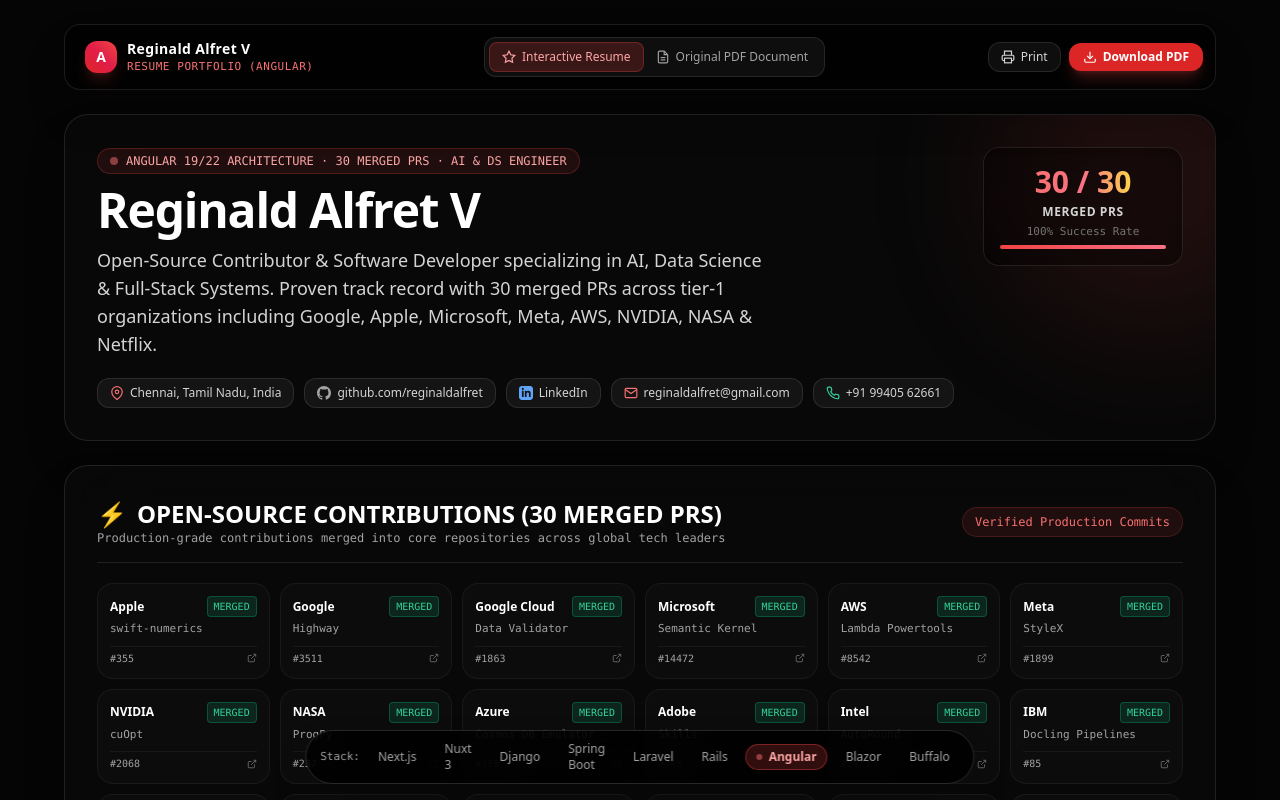
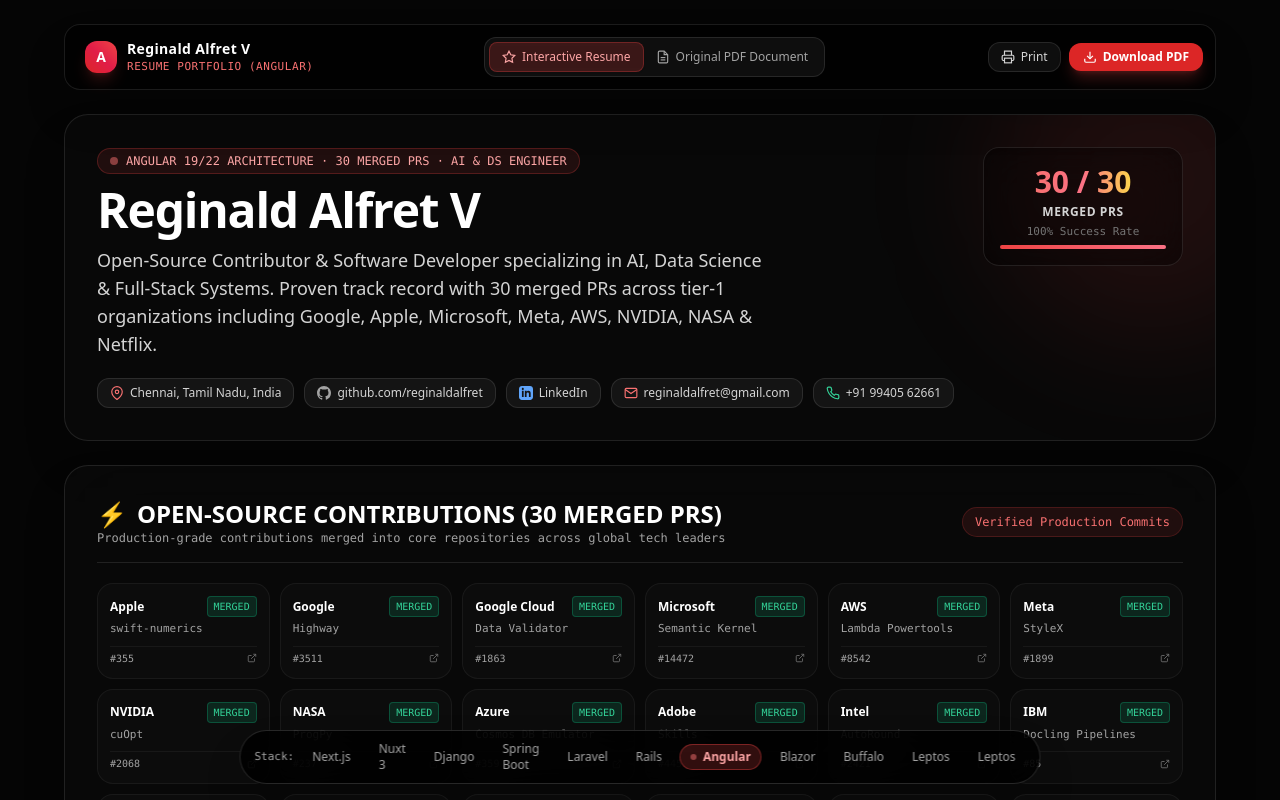
Before and after one commit to reginaldalfret/portfolio-angular, an Angular app: page / in a window 1280 px wide. Shown: the top 800 px of the page. Built offline with nearby package versions, Linux system fonts and the light colour scheme.

Commit message:
feat: add Leptos to 10-stack dock and showcase

```diff
--- a/src/app/app.html
+++ b/src/app/app.html
@@ -630,6 +630,56 @@
               </div>
             </div>
           </div>
+
+            <!-- Leptos -->
+            <div class="p-4 rounded-2xl bg-white/[0.03] border border-white/10 hover:border-orange-500/40 transition-all flex flex-col justify-between space-y-3">
+              <div>
+                <div class="flex items-center justify-between mb-2">
+                  <div class="flex items-center gap-2">
+                    <div class="w-7 h-7 rounded-lg bg-orange-950/80 border border-orange-500/50 flex items-center justify-center font-bold text-xs text-orange-400">
+                      🦀
+                    </div>
+                    <span class="font-bold text-sm text-white">Leptos (Rust WASM)</span>
+                  </div>
+                  <span class="text-[10px] font-mono px-2 py-0.5 rounded-full bg-orange-500/10 text-orange-400 border border-orange-500/20">
+                    Rust 1.99.1
+                  </span>
+                </div>
+                <p class="text-xs text-neutral-400 mb-2">
+                  Rust WebAssembly · Leptos 0.7 · Client-Side Rendering · Trunk · Tailwind CSS.
+                </p>
+                <div class="text-[11px] font-mono text-neutral-400">
+                  Live Route: <a href="/stacks/leptos" target="_top" class="text-orange-400 hover:underline">/stacks/leptos</a>
+                </div>
+              </div>
+              <div class="space-y-2 pt-2 border-t border-white/10">
+                <a
+                  href="/stacks/leptos"
+                  target="_top"
+                  class="w-full py-2 px-3 rounded-xl bg-orange-500/20 hover:bg-orange-500/30 text-orange-300 font-semibold text-xs border border-orange-500/40 transition-all flex items-center justify-center gap-1.5 shadow-sm"
+                >
+                  <span>Switch to Leptos Website</span>
+                </a>
+                <div class="flex items-center justify-between text-xs font-mono text-neutral-400 pt-1">
+                  <a
+                    href="/stacks/leptos"
+                    target="_blank"
+                    rel="noopener noreferrer"
+                    class="inline-flex items-center gap-1 hover:text-orange-400 transition-colors"
+                  >
+                    <span>Direct Link</span>
+                  </a>
+                  <a
+                    href="https://github.com/reginaldalfret/portfolio-leptos"
+                    target="_blank"
+                    rel="noopener noreferrer"
+                    class="inline-flex items-center gap-1 hover:text-white transition-colors"
+                  >
+                    <span>Source Code</span>
+                  </a>
+                </div>
+              </div>
+            </div>
           </div>
           </div>
         </section>
@@ -726,6 +776,22 @@
         >
           <span>Buffalo</span>
         </a>
+        <a
+          href="/stacks/leptos"
+          target="_top"
+          class="inline-flex items-center gap-1 px-2.5 py-1 rounded-full text-neutral-400 hover:text-white hover:bg-white/10 transition-colors font-medium"
+          title="Switch to Leptos (Rust WebAssembly)"
+        >
+          <span>Leptos</span>
+        </a>
+        <a
+          href="/stacks/leptos"
+          target="_top"
+          class="inline-flex items-center gap-1 px-2.5 py-1 rounded-full text-neutral-400 hover:text-white hover:bg-white/10 transition-colors font-medium"
+          title="Switch to Leptos (Rust WebAssembly)"
+        >
+          <span>Leptos</span>
+        </a>
       </div>
     </div>
   }
```
